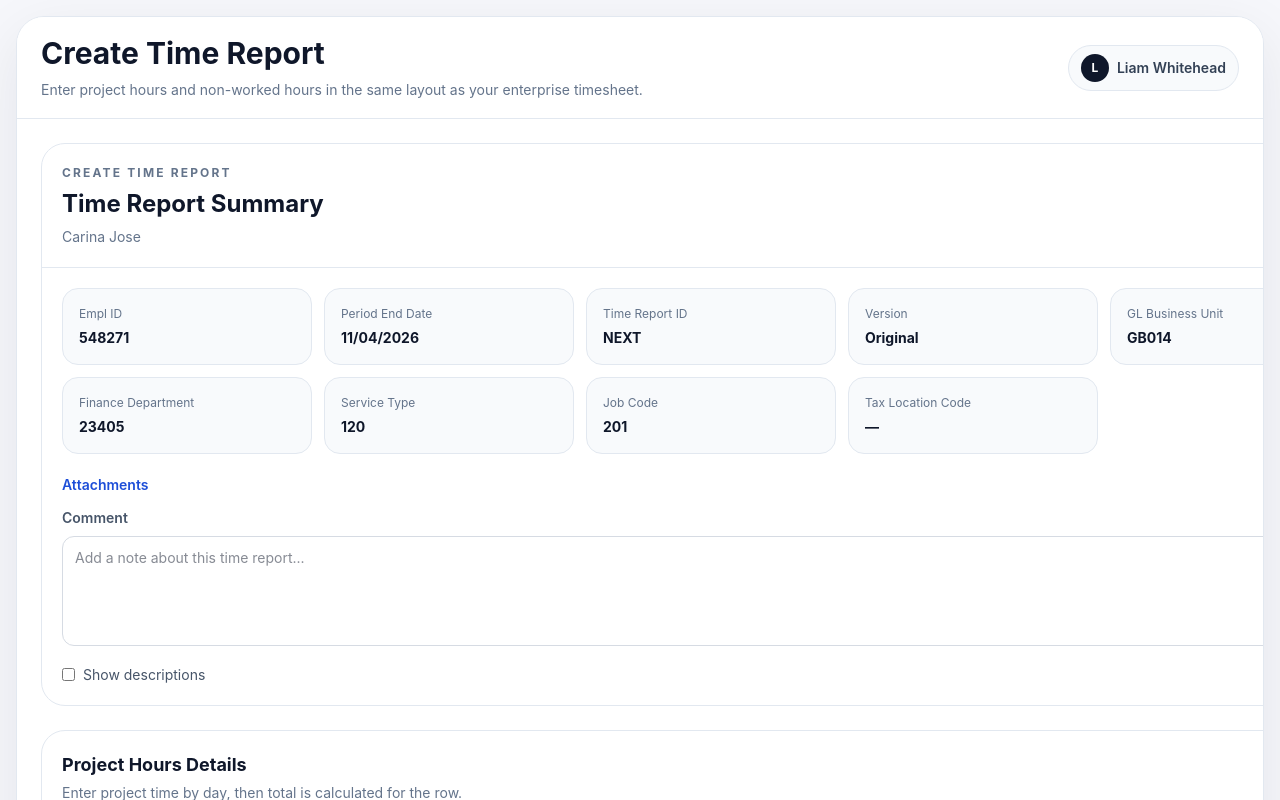
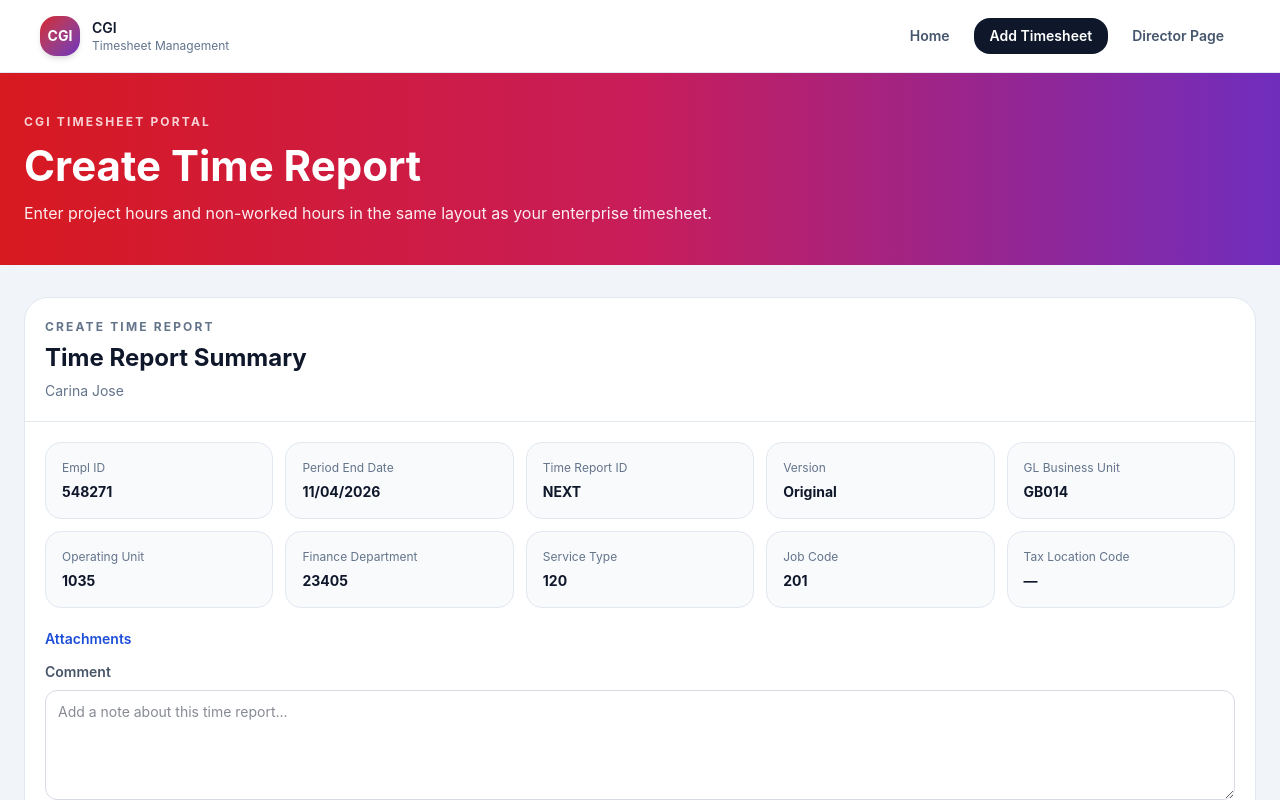
Before and after one commit to Ben-elliot27/SoftwareEngineeringHackathon, a React (Vite) app in the folder timsheet-frontend/: page /add-timesheet in a window 1280 px wide. Shown: the top 800 px of the page. Built offline with nearby package versions, Linux system fonts and the light colour scheme.

Commit message:
Neatened up the pages

```diff
--- a/timsheet-frontend/src/App.tsx
+++ b/timsheet-frontend/src/App.tsx
@@ -1,20 +1,18 @@
-
-import { BrowserRouter as Router, Routes, Route } from "react-router-dom";
-
-
-import TimesheetApprovals from "./pages/DirectorPage.tsx";
-import AddTimesheet from "./pages/addTimesheet.tsx";
-import TimesheetWebsite from "./pages/Home.tsx";
+import { BrowserRouter, Routes, Route } from "react-router-dom";
+import NavBar from "./components/NavBar";
+import TimesheetApprovals from "./pages/DirectorPage";
+import AddTimesheet from "./pages/addTimesheet";
+import TimesheetWebsite from "./pages/Home";
 
 export default function App() {
-
   return (
-    <Router>
+    <BrowserRouter>
+      <NavBar />
       <Routes>
         <Route path="/" element={<TimesheetWebsite />} />
         <Route path="/add-timesheet" element={<AddTimesheet />} />
-        <Route path="/approvals" element={<TimesheetApprovals />} />
+        <Route path="/director-page" element={<TimesheetApprovals />} />
       </Routes>
-    </Router>
+    </BrowserRouter>
   );
 }
--- /dev/null
+++ b/timsheet-frontend/src/components/NavBar.tsx
@@ -0,0 +1,53 @@
+import { NavLink } from "react-router-dom";
+
+export default function NavBar() {
+  const baseClass =
+    "rounded-2xl px-4 py-2 text-sm font-semibold transition";
+  const activeClass = "bg-slate-900 text-white";
+  const inactiveClass = "text-slate-600 hover:bg-slate-100";
+
+  return (
+    <header className="sticky top-0 z-20 border-b border-slate-200 bg-white/90 backdrop-blur">
+      <div className="mx-auto flex max-w-7xl items-center justify-between px-6 py-4 md:px-10">
+        <div className="flex items-center gap-3">
+          <div className="flex h-10 w-10 items-center justify-center rounded-2xl bg-gradient-to-br from-[#d71920] to-[#6f2dbd] text-sm font-bold text-white shadow-md">
+            CGI
+          </div>
+          <div>
+            <div className="text-sm font-semibold text-slate-900">CGI</div>
+            <div className="text-xs text-slate-500">Timesheet Management</div>
+          </div>
+        </div>
+
+        <nav className="flex items-center gap-2">
+          <NavLink
+            to="/"
+            className={({ isActive }) =>
+              `${baseClass} ${isActive ? activeClass : inactiveClass}`
+            }
+          >
+            Home
+          </NavLink>
+
+          <NavLink
+            to="/add-timesheet"
+            className={({ isActive }) =>
+              `${baseClass} ${isActive ? activeClass : inactiveClass}`
+            }
+          >
+            Add Timesheet
+          </NavLink>
+
+          <NavLink
+            to="/director-page"
+            className={({ isActive }) =>
+              `${baseClass} ${isActive ? activeClass : inactiveClass}`
+            }
+          >
+            Director Page
+          </NavLink>
+        </nav>
+      </div>
+    </header>
+  );
+}
--- a/timsheet-frontend/src/pages/DirectorPage.tsx
+++ b/timsheet-frontend/src/pages/DirectorPage.tsx
@@ -128,20 +128,6 @@ function MetricCard({
   );
 }
 
-function TopNavButton({ active, children }: { active?: boolean; children: React.ReactNode }) {
-  return (
-    <button
-      type="button"
-      className={cx(
-        'rounded-full px-4 py-2 text-sm font-medium transition',
-        active ? 'bg-slate-900 text-white shadow-sm' : 'text-slate-700 hover:bg-slate-100',
-      )}
-    >
-      {children}
-    </button>
-  );
-}
-
 function ActionMenu({
   entry,
   open,
@@ -194,7 +180,7 @@ function ActionMenu({
 
 function AccessDenied() {
   return (
-    <div className="min-h-screen bg-slate-50 p-6">
+    <div className="min-h-screen bg-slate-100 px-6 py-10">
       <div className="mx-auto max-w-xl rounded-3xl border border-slate-200 bg-white p-8 shadow-sm">
         <div className="inline-flex items-center gap-2 rounded-full bg-rose-50 px-3 py-1 text-sm font-medium text-rose-700">
           <BadgeCheck className="h-4 w-4" />
@@ -289,26 +275,9 @@ export default function TimesheetApprovals() {
   };
 
   return (
-    <div className="min-h-screen bg-[#eef1f6] p-4 text-slate-900 sm:p-6 lg:p-8">
-      <div className="mx-auto max-w-7xl overflow-hidden rounded-[28px] border border-slate-200 bg-white shadow-[0_18px_50px_rgba(11,42,74,0.08)]">
-        {/* Top bar */}
-        <div className="flex items-center justify-between border-b border-slate-200 bg-white px-6 py-4 sm:px-8">
-          <div className="flex items-center gap-3">
-            <div className="flex h-9 w-9 items-center justify-center rounded-full bg-[#c51d4a] text-[11px] font-semibold text-white">CGI</div>
-            <div>
-              <div className="text-sm font-semibold text-slate-900">CGI</div>
-              <div className="text-xs text-slate-500">Timesheet Management</div>
-            </div>
-          </div>
-
-          <div className="flex items-center gap-2 rounded-full bg-slate-100 p-1">
-            <TopNavButton active>Approvals</TopNavButton>
-            <TopNavButton>Audit Log</TopNavButton>
-          </div>
-        </div>
-
-        {/* Hero */}
-        <div className="bg-gradient-to-r from-[#c51d4a] via-[#cc2269] to-[#6f2dbd] px-6 py-10 text-white sm:px-8 sm:py-12">
+    <div className="min-h-screen bg-slate-100 text-slate-900">
+      <div className="bg-gradient-to-r from-[#d71920] via-[#c81d5a] to-[#6f2dbd] text-white">
+        <div className="mx-auto max-w-7xl px-6 py-10 md:px-10 md:py-14">
           <div className="grid gap-6 lg:grid-cols-[1.2fr_0.95fr] lg:items-center">
             <div className="max-w-2xl">
               <div className="text-xs font-semibold uppercase tracking-[0.28em] text-white/75">CGI Admin Timesheet Review</div>
@@ -344,9 +313,9 @@ export default function TimesheetApprovals() {
             </div>
           </div>
         </div>
+      </div>
 
-        <div className="px-6 py-6 sm:px-8">
-          {/* Summary cards */}
+      <main className="mx-auto max-w-7xl px-6 py-8 md:px-10 md:py-10">
         <div className="grid gap-4 lg:grid-cols-3">
           <MetricCard label="This Month" value={formatHours(counts.totalHours)} sublabel="Logged hours so far" tone="pink" icon={<Clock3 className="h-4 w-4" />} />
           <MetricCard label="Approvals" value={counts.approved} sublabel="Ready for payroll" tone="purple" icon={<CircleCheckBig className="h-4 w-4" />} />
@@ -354,7 +323,6 @@ export default function TimesheetApprovals() {
         </div>
 
         <div className="mt-6 space-y-5">
-            {/* Filters */}
           <div className="rounded-3xl border border-slate-200 bg-slate-50 p-4 shadow-sm">
             <div className="mb-4 flex items-center justify-between gap-3">
               <div>
@@ -383,7 +351,6 @@ export default function TimesheetApprovals() {
                       <option key={u}>{u}</option>
                     ))}
                   </select>
-
                 </div>
               </label>
 
@@ -433,7 +400,6 @@ export default function TimesheetApprovals() {
                       <option key={p}>{p}</option>
                     ))}
                   </select>
-
                 </div>
               </label>
 
@@ -453,13 +419,11 @@ export default function TimesheetApprovals() {
                       <option key={s}>{s}</option>
                     ))}
                   </select>
-
                 </div>
               </label>
             </div>
           </div>
 
-            {/* Toolbar */}
           <div className="flex flex-col gap-3 rounded-3xl border border-slate-200 bg-slate-50 p-3 md:flex-row md:items-center md:justify-between">
             <div className="flex flex-wrap items-center gap-3">
               <button
@@ -500,7 +464,6 @@ export default function TimesheetApprovals() {
             </label>
           </div>
 
-            {/* Table */}
           <div className="hidden overflow-visible rounded-3xl border border-slate-200 bg-white shadow-sm lg:block">
             <div className="overflow-x-auto">
               <table className="min-w-full divide-y divide-slate-200">
@@ -579,7 +542,6 @@ export default function TimesheetApprovals() {
             </div>
           </div>
 
-            {/* Mobile cards */}
           <div className="grid gap-4 lg:hidden">
             {pageItems.map((entry) => (
               <div key={entry.id} className="rounded-3xl border border-slate-200 bg-white p-4 shadow-sm">
@@ -639,7 +601,6 @@ export default function TimesheetApprovals() {
             ))}
           </div>
 
-            {/* Pagination */}
           <div className="flex flex-col items-center justify-between gap-4 rounded-3xl border border-slate-200 bg-slate-50 px-4 py-4 sm:flex-row">
             <div className="text-sm text-slate-500">
               Showing <span className="font-medium text-slate-700">{pageItems.length}</span> of <span className="font-medium text-slate-700">{filtered.length}</span> filtered entries
@@ -666,8 +627,7 @@ export default function TimesheetApprovals() {
             </div>
           </div>
         </div>
-        </div>
-      </div>
+      </main>
     </div>
   );
 }
--- a/timsheet-frontend/src/pages/Home.tsx
+++ b/timsheet-frontend/src/pages/Home.tsx
@@ -151,7 +151,6 @@ export default function TimesheetWebsite() {
 
   return (
     <div className="min-h-screen bg-slate-100 text-slate-900">
-      <TopHeader page={page} setPage={setPage} />
 
       <div className="relative overflow-hidden bg-slate-950">
         <div className="absolute inset-0 bg-gradient-to-r from-[#d71920] via-[#c81d5a] to-[#6f2dbd] opacity-95" />
@@ -301,39 +300,6 @@ export default function TimesheetWebsite() {
   );
 }
 
-function TopHeader({ page, setPage }) {
-  return (
-    <header className="sticky top-0 z-20 border-b border-slate-200 bg-white/90 backdrop-blur">
-      <div className="mx-auto flex max-w-7xl items-center justify-between px-6 py-4 md:px-10">
-        <div className="flex items-center gap-3">
-          <div className="flex h-10 w-10 items-center justify-center rounded-2xl bg-gradient-to-br from-[#d71920] to-[#6f2dbd] text-sm font-bold text-white shadow-md">CGI</div>
-          <div>
-            <div className="text-sm font-semibold text-slate-900">CGI</div>
-            <div className="text-xs text-slate-500">Timesheet Management</div>
-          </div>
-        </div>
-
-        <nav className="flex items-center gap-2">
-          <button
-            type="button"
-            onClick={() => setPage("home")}
-            className={`rounded-2xl px-4 py-2 text-sm font-semibold transition ${page === "home" ? "bg-slate-900 text-white" : "text-slate-600 hover:bg-slate-100"}`}
-          >
-            Home
-          </button>
-          <button
-            type="button"
-            onClick={() => setPage("history")}
-            className={`rounded-2xl px-4 py-2 text-sm font-semibold transition ${page === "history" ? "bg-slate-900 text-white" : "text-slate-600 hover:bg-slate-100"}`}
-          >
-            History
-          </button>
-        </nav>
-      </div>
-    </header>
-  );
-}
-
 function HeroStat({ label, value }) {
   return (
     <div className="rounded-3xl border border-white/20 bg-white/10 p-5 backdrop-blur">
--- a/timsheet-frontend/src/pages/addTimesheet.tsx
+++ b/timsheet-frontend/src/pages/addTimesheet.tsx
@@ -279,62 +279,29 @@ export default function AddTimesheet() {
   };
 
   return (
-    <div style={{ minHeight: "100vh", background: "#f6f7fb", color: "#0f172a" }}>
-      <div style={{ maxWidth: 1450, margin: "0 auto", padding: 16 }}>
+    <div style={{ minHeight: "100vh", background: "#f1f5f9", color: "#0f172a" }}>
       <div
         style={{
-            borderRadius: 28,
-            border: "1px solid #e2e8f0",
-            background: "rgba(255,255,255,0.96)",
-            boxShadow: "0 18px 60px rgba(15,23,42,0.08)",
-            overflow: "hidden",
+          background: "linear-gradient(90deg, #d71920 0%, #c81d5a 50%, #6f2dbd 100%)",
+          color: "white",
         }}
       >
-          <div style={{ display: "flex", minHeight: "calc(100vh - 32px)" }}>
-            <main style={{ flex: 1, minWidth: 0 }}>
-              <div style={{ borderBottom: "1px solid #e2e8f0", background: "#fff", padding: "18px 24px" }}>
-                <div style={{ display: "flex", justifyContent: "space-between", gap: 16, flexWrap: "wrap", alignItems: "center" }}>
-                  <div>
-                    <h1 style={{ fontSize: 30, lineHeight: 1.2, margin: 0, fontWeight: 700 }}>Create Time Report</h1>
-                    <p style={{ margin: "8px 0 0", color: "#64748b", fontSize: 14 }}>
+        <div style={{ maxWidth: 1400, margin: "0 auto", padding: "40px 24px" }}>
+          <div style={{ fontSize: 12, fontWeight: 700, letterSpacing: "0.18em", textTransform: "uppercase", opacity: 0.8 }}>
+            CGI Timesheet Portal
+          </div>
+          <h1 style={{ fontSize: 42, lineHeight: 1.1, margin: "12px 0 0", fontWeight: 700 }}>
+            Create Time Report
+          </h1>
+          <p style={{ margin: "12px 0 0", maxWidth: 760, fontSize: 16, opacity: 0.92 }}>
             Enter project hours and non-worked hours in the same layout as your enterprise timesheet.
           </p>
         </div>
-                  <div style={{ display: "flex", alignItems: "center", gap: 12 }}>
-                    <div
-                      style={{
-                        display: "flex",
-                        alignItems: "center",
-                        gap: 8,
-                        border: "1px solid #e2e8f0",
-                        borderRadius: 9999,
-                        padding: "8px 12px",
-                        background: "#f8fafc",
-                      }}
-                    >
-                      <div
-                        style={{
-                          width: 28,
-                          height: 28,
-                          borderRadius: 9999,
-                          background: "#0f172a",
-                          color: "#fff",
-                          display: "grid",
-                          placeItems: "center",
-                          fontSize: 12,
-                          fontWeight: 700,
-                        }}
-                      >
-                        L
-                      </div>
-                      <span style={{ fontSize: 14, fontWeight: 600, color: "#334155" }}>Liam Whitehead</span>
-                    </div>
-                  </div>
-                </div>
       </div>
 
-              <div style={{ padding: 24, display: "grid", gap: 24 }}>
-                <section style={{ borderRadius: 24, border: "1px solid #e2e8f0", background: "#fff" }}>
+      <main style={{ width: "100%", padding: "32px 24px 40px" }}>
+        <div style={{ maxWidth: 1400, margin: "0 auto", display: "grid", gap: 24 }}>
+          <section style={{ borderRadius: 24, border: "1px solid #e2e8f0", background: "#fff", overflow: "hidden" }}>
             <div style={{ padding: 20, borderBottom: "1px solid #e2e8f0" }}>
               <div style={{ fontSize: 12, fontWeight: 700, color: "#64748b", letterSpacing: "0.18em", textTransform: "uppercase" }}>
                 Create Time Report
@@ -379,15 +346,11 @@ export default function AddTimesheet() {
             </div>
           </section>
 
-                <section style={{ borderRadius: 24, border: "1px solid #e2e8f0", background: "#fff" }}>
+          <section style={{ borderRadius: 24, border: "1px solid #e2e8f0", background: "#fff", overflow: "hidden" }}>
             <div style={{ padding: 20, borderBottom: "1px solid #e2e8f0" }}>
-                    <div style={{ display: "flex", justifyContent: "space-between", gap: 16, flexWrap: "wrap", alignItems: "center" }}>
-                      <div>
               <div style={{ fontSize: 18, fontWeight: 700 }}>Project Hours Details</div>
               <div style={{ fontSize: 14, color: "#64748b", marginTop: 4 }}>
                 Enter project time by day, then total is calculated for the row.
-                        </div>
-                      </div>
               </div>
             </div>
 
@@ -509,7 +472,7 @@ export default function AddTimesheet() {
             </div>
           </section>
 
-                <section style={{ borderRadius: 24, border: "1px solid #e2e8f0", background: "#fff" }}>
+          <section style={{ borderRadius: 24, border: "1px solid #e2e8f0", background: "#fff", overflow: "hidden" }}>
             <div style={{ padding: 20, borderBottom: "1px solid #e2e8f0" }}>
               <div style={{ fontSize: 18, fontWeight: 700 }}>Internal and Non-Worked hours details</div>
               <div style={{ fontSize: 14, color: "#64748b", marginTop: 4 }}>
@@ -560,10 +523,12 @@ export default function AddTimesheet() {
                           <input
                             style={{ ...inputStyle(), textAlign: "center" }}
                             value={values[d.key]}
-                                  onChange={(e) => setNonWorked((prev) => ({
+                            onChange={(e) =>
+                              setNonWorked((prev) => ({
                                 ...prev,
                                 [label]: { ...prev[label], [d.key]: e.target.value },
-                                  }))}
+                              }))
+                            }
                             placeholder="0.0"
                           />
                         </div>
@@ -772,8 +737,5 @@ export default function AddTimesheet() {
         </div>
       </main>
     </div>
-        </div>
-      </div>
-    </div>
   );
 }
```
Lines whose indentation alone changed are shown as unchanged.
